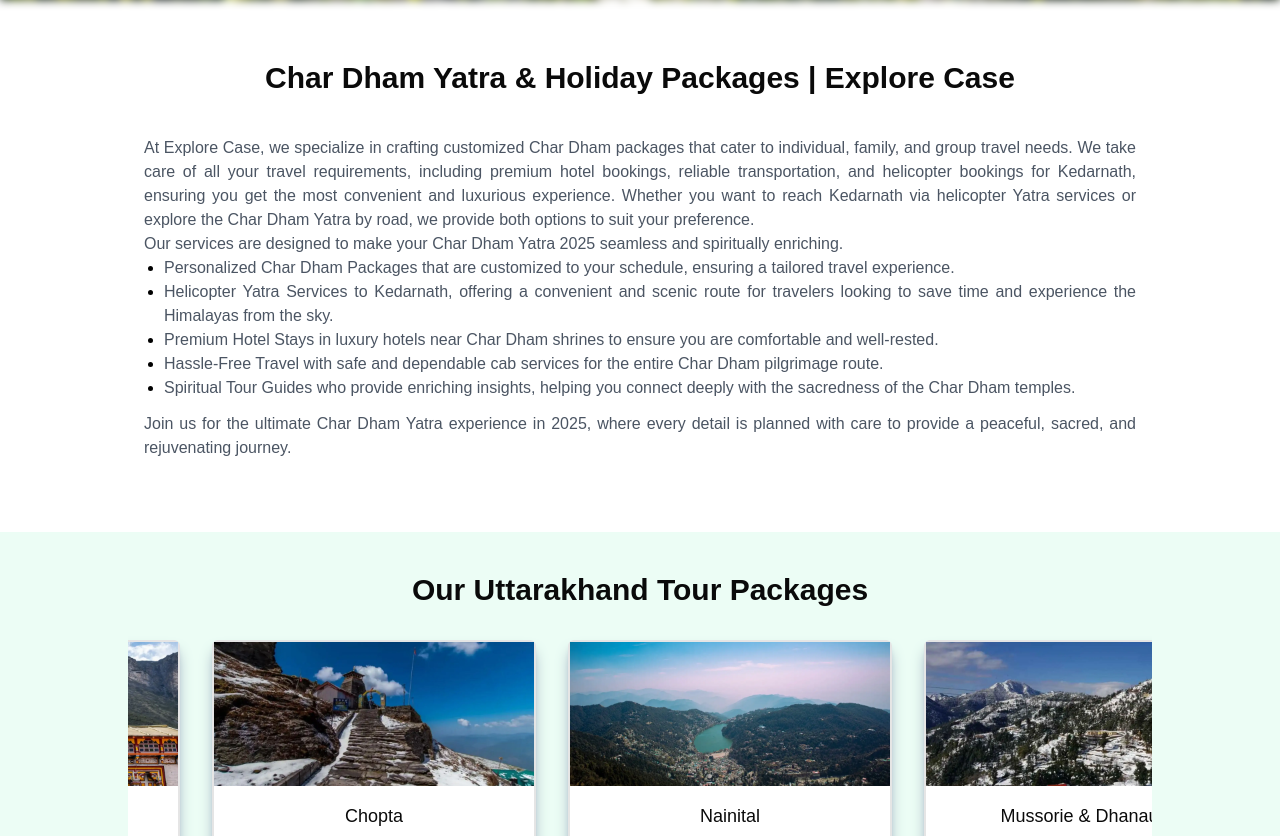
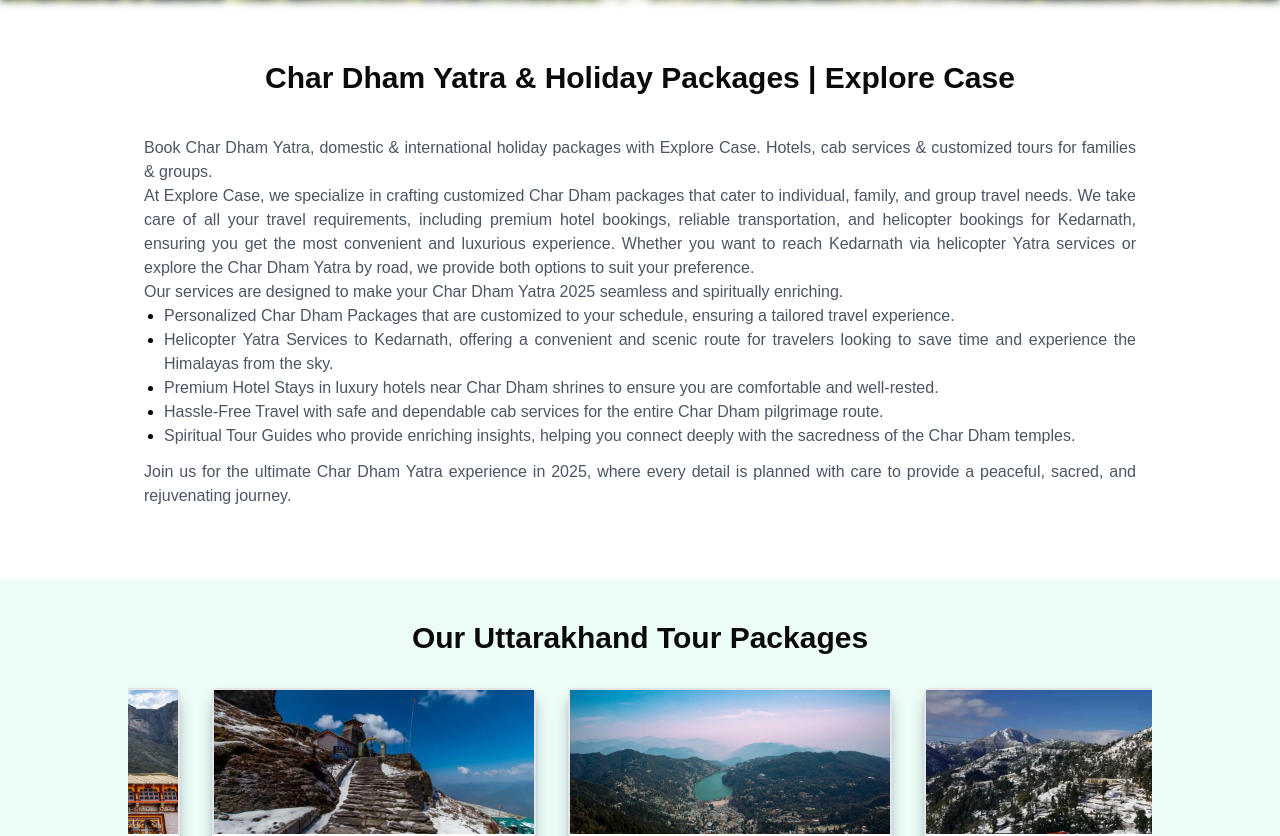
Before and after one commit to VaibhaRanghar/Explore-Case, a Next.js app: page / in a window 1280 px wide. Shown: the part 880-1716 px from the top of the page. Built offline with nearby package versions, Linux system fonts and the light colour scheme.

Commit message:
Meta data fix test 2

```diff
--- a/src/app/page.tsx
+++ b/src/app/page.tsx
@@ -14,6 +14,10 @@
       <Head>
         <title>Char Dham Yatra & Holiday Packages | Explore Case</title>
         <meta
+          name="title"
+          content="Char Dham Yatra & Holiday Packages | Explore Case"
+        />
+        <meta
           name="description"
           content="Book Char Dham Yatra, domestic & international holiday packages with Explore Case. Hotels, cab services & customized tours for families & groups."
         />
--- a/src/components/ShortAbout.tsx
+++ b/src/components/ShortAbout.tsx
@@ -13,6 +13,11 @@
           </h1>
         </header>
         <article className="text-gray-600 text-justify mx-auto px-3 lg:px-36 py-5 max-w-7xl">
+          <p>
+            Book Char Dham Yatra, domestic & international holiday packages with
+            Explore Case. Hotels, cab services & customized tours for families &
+            groups.
+          </p>
           <p>
             At Explore Case, we specialize in crafting customized Char Dham
             packages that cater to individual, family, and group travel needs.
```
